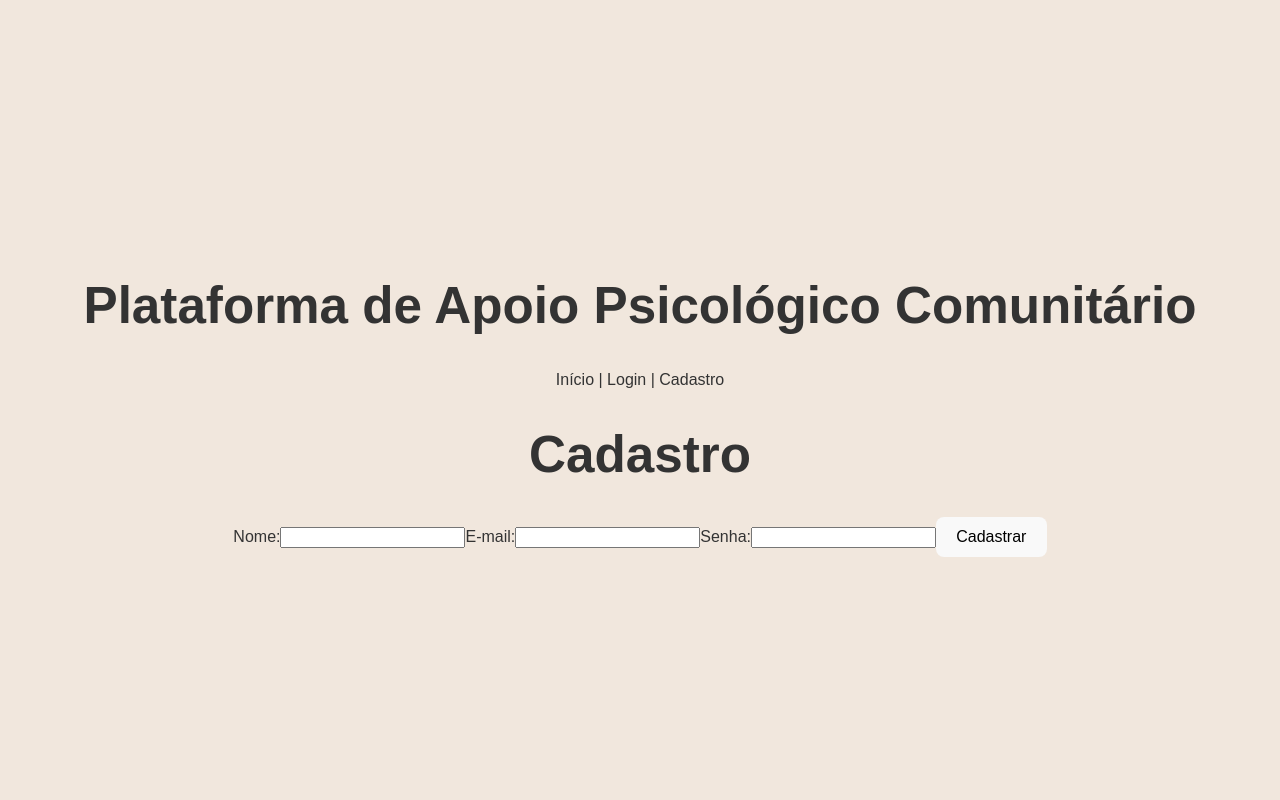
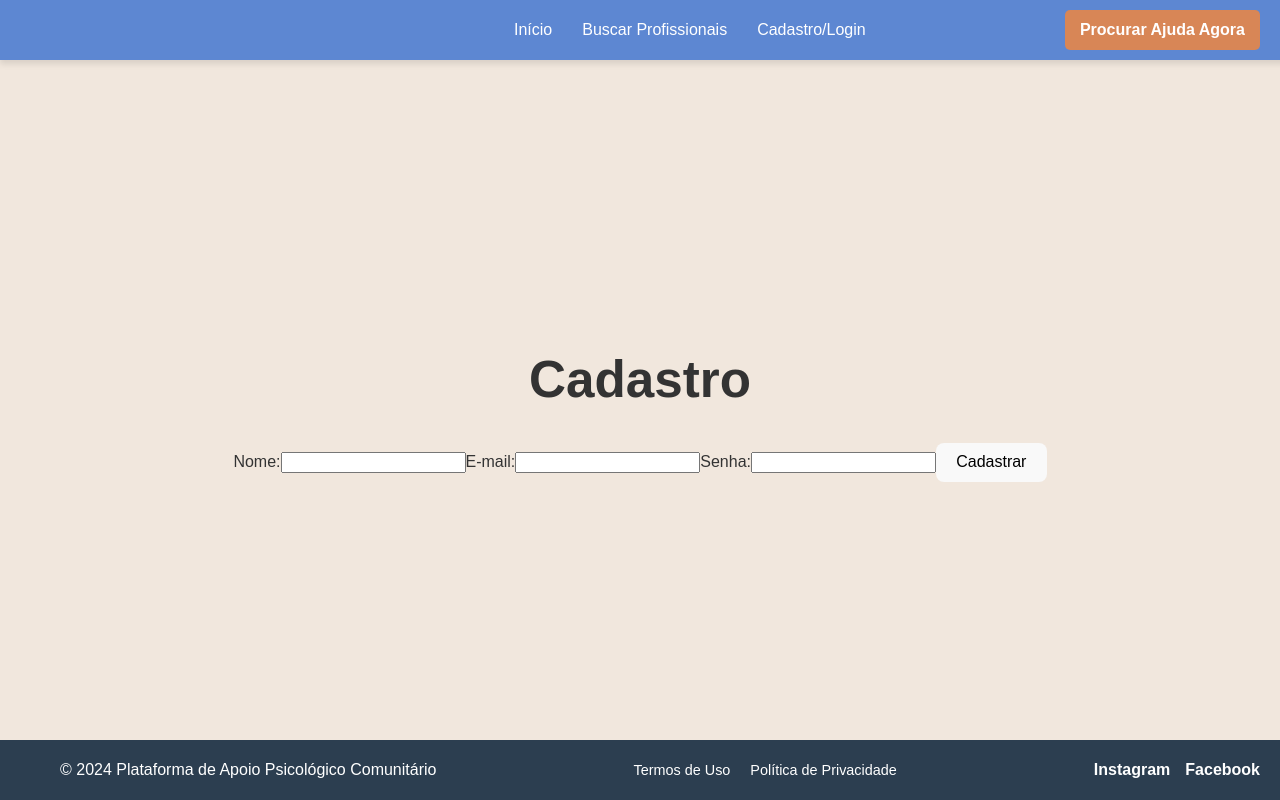
Before and after one commit to gusmrtns/plataforma-de-apoio-psicologico-comunitario, a React (Vite) app in the folder plataforma-apoio/: page /cadastro in a window 1280 px wide. Built offline with nearby package versions, Linux system fonts and the light colour scheme.

Commit message:
feat: Navbar e Footer, ajustes na busca

```diff
--- a/plataforma-apoio/src/App.jsx
+++ b/plataforma-apoio/src/App.jsx
@@ -4,17 +4,19 @@ import { BrowserRouter as Router, Routes, Route } from "react-router-dom";
 import Home from "./pages/Home";
 import Login from "./pages/Login";
 import Cadastro from "./pages/Cadastro";
-import Header from "./components/Header";
+import Footer from "./components/Footer";
+import Navbar from "./components/Navbar";
 
 function App() {
   return (
     <Router>
-      <Header />
+      <Navbar />
       <Routes>
         <Route path="/" element={<Home />} />
         <Route path="/login" element={<Login />} />
         <Route path="/cadastro" element={<Cadastro />} />
       </Routes>
+      <Footer />
     </Router>
   );
 }
--- /dev/null
+++ b/plataforma-apoio/src/components/Footer.jsx
@@ -0,0 +1,22 @@
+import { Link } from "react-router-dom";
+import "../styles/Footer.css";
+
+const Footer = () => {
+  return (
+    <footer className="footer">
+      <div className="container">
+        <p>&copy; 2024 Plataforma de Apoio Psicológico Comunitário</p>
+        <ul className="footer-links">
+          <li><Link to="/termos">Termos de Uso</Link></li>
+          <li><Link to="/privacidade">Política de Privacidade</Link></li>
+        </ul>
+        <div className="social-media">
+          <a href="#" target="_blank" rel="noopener noreferrer">Instagram</a>
+          <a href="#" target="_blank" rel="noopener noreferrer">Facebook</a>
+        </div>
+      </div>
+    </footer>
+  );
+};
+
+export default Footer;
--- /dev/null
+++ b/plataforma-apoio/src/components/Navbar.jsx
@@ -0,0 +1,25 @@
+// Navbar.tsx
+import { Link } from "react-router-dom";
+import "../styles/Navbar.css";
+
+const Navbar = () => {
+  return (
+    <nav className="navbar">
+      <div className="container">
+        <Link to="/" className="logo">
+          Plataforma HDC
+        </Link>
+        <ul className="nav-links">
+          <li><Link to="/">Início</Link></li>
+          <li><Link to="/buscar">Buscar Profissionais</Link></li>
+          <li><Link to="/cadastro">Cadastro/Login</Link></li>
+        </ul>
+        <Link to="/ajuda" className="btn-ajuda">
+          Procurar Ajuda Agora
+        </Link>
+      </div>
+    </nav>
+  );
+};
+
+export default Navbar;
--- a/plataforma-apoio/src/styles/Busca.css
+++ b/plataforma-apoio/src/styles/Busca.css
@@ -37,11 +37,11 @@
   }
 
   /* Responsividade para telas menores */
-@media (max-width: 768px) {
-  .busca-wrapper {
-    flex-direction: column; /* Empilha os elementos verticalmente */
-    gap: 16px;
-  }
+    @media (max-width: 768px) {
+      .busca-wrapper {
+        flex-direction: column; /* Empilha os elementos verticalmente */
+        gap: 16px;
+      }
 
   .imagem-container,
   .busca-container {
@@ -96,7 +96,7 @@
   /* Ajusta a largura dos selects e inputs */
 .busca-input {
   flex: 1;
-  width: 100%;
+  width: 90%;
   padding: 8px;
   border: 1px solid #bdbdbd; /* Cinza claro */
   border-radius: 4px;
@@ -162,13 +162,6 @@
   cursor: pointer;
 }
 
-.nome-container {
-  display: flex;
-  flex-direction: column;
-  align-items: flex-start;
-  flex: 1;
-}
-
 /* Container do autocomplete */
 .autocomplete-container {
   position: relative;
--- /dev/null
+++ b/plataforma-apoio/src/styles/Footer.css
@@ -0,0 +1,60 @@
+.footer {
+    width: 100%;
+    height: 60px; /* Ajustando a altura */
+    background-color: #2C3E50; /* Tom escuro para contraste */
+    color: white;
+    display: flex;
+    align-items: center;
+    justify-content: center;
+    padding: 0 20px;
+    position: fixed;
+    bottom: 0;
+    left: 0;
+  }
+
+  .footer .container {
+    display: flex;
+    width: 100%;
+    max-width: 1200px;
+    justify-content: space-between;
+    align-items: center;
+  }
+
+  .footer-links {
+    list-style: none;
+    display: flex;
+    gap: 20px;
+    margin: 0;
+    padding: 0;
+  }
+
+  .footer-links li {
+    display: inline;
+  }
+
+  .footer-links a {
+    color: white;
+    text-decoration: none;
+    font-size: 0.9rem;
+    transition: color 0.3s ease;
+  }
+
+  .footer-links a:hover {
+    color: #B9E1D9; /* Verde-água suave */
+  }
+
+  .social-media {
+    display: flex;
+    gap: 15px;
+  }
+
+  .social-media a {
+    color: white;
+    text-decoration: none;
+    font-weight: bold;
+    transition: color 0.3s ease;
+  }
+
+  .social-media a:hover {
+    color: #D88656; /* Laranja da paleta */
+  }
--- /dev/null
+++ b/plataforma-apoio/src/styles/Navbar.css
@@ -0,0 +1,68 @@
+.navbar {
+    width: 100%;
+    height: 60px; /* Reduzindo a altura */
+    background-color: #5D87D2; /* Azul da paleta */
+    display: flex;
+    align-items: center;
+    justify-content: space-between;
+    padding: 0 20px;
+    box-shadow: 0px 4px 6px rgba(0, 0, 0, 0.1);
+    position: fixed;
+    top: 0;
+    left: 0;
+    z-index: 1000;
+  }
+
+  .navbar .container {
+    width: 100%;
+    max-width: 1200px;
+    display: flex;
+    justify-content: space-between;
+    align-items: center;
+    margin: 0 auto;
+  }
+
+  .logo {
+    font-size: 1.5rem;
+    font-weight: bold;
+    color: white;
+    text-decoration: none;
+  }
+
+  .nav-links {
+    list-style: none;
+    display: flex;
+    gap: 30px;
+    margin: 0;
+    padding: 0;
+  }
+
+  .nav-links li {
+    display: inline;
+  }
+
+  .nav-links a {
+    text-decoration: none;
+    color: white;
+    font-size: 1rem;
+    font-weight: 500;
+    transition: color 0.3s ease;
+  }
+
+  .nav-links a:hover {
+    color: #B9E1D9; /* Verde-água suave */
+  }
+
+  .btn-ajuda {
+    background-color: #D88656; /* Laranja da paleta */
+    color: white;
+    padding: 8px 15px;
+    border-radius: 5px;
+    font-weight: bold;
+    text-decoration: none;
+    transition: background 0.3s ease;
+  }
+
+  .btn-ajuda:hover {
+    background-color: #D9B9A0; /* Bege-claro */
+  }
```
